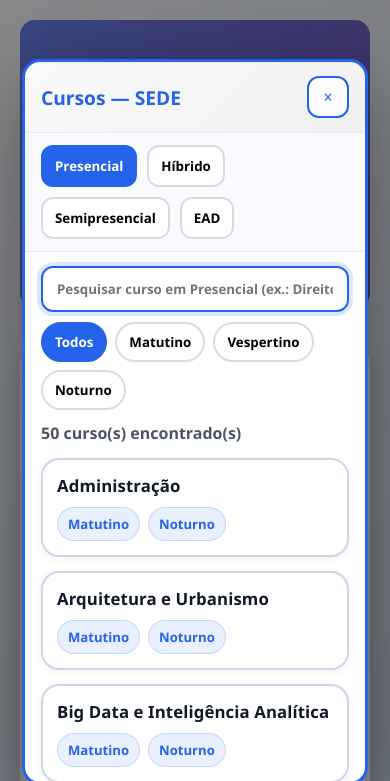
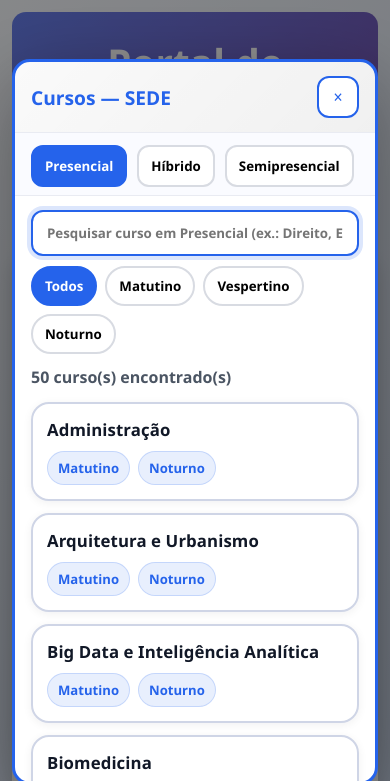
Before and after one commit to KauanSntz/portal-inscricoes, a plain HTML site: page index.html in a window 390 px wide. Both pictures are taken after a click on the button "Pesquisar Cursos". Shown: the top 781 px of the page. Drawn offline with Linux system fonts and the light colour scheme.

Commit message:
adicionando responsividade no mobile

```diff
--- a/assets/css/styles.css
+++ b/assets/css/styles.css
@@ -508,3 +508,58 @@ footer{
 .unidade.sul  { --accent: var(--u-sul);   --grad1:#ef4444; --grad2: var(--u-sul); }
 .unidade.norte{ --accent: var(--u-norte); --grad1:#8b5cf6; --grad2: var(--u-norte); }
 .unidade.oeste{ --accent: var(--u-oeste); --grad1:#2dd4bf; --grad2: var(--u-oeste); }
+
+/* ===== FIX MOBILE: modal não cortar o final ===== */
+
+/* usa altura dinâmica no mobile (dvh) com fallback */
+.modal{
+  display: flex;
+  flex-direction: column;
+  width: min(1100px, 96vw);
+
+  /* antes era max-height + calc no body; agora o modal controla */
+  max-height: 86vh;
+  max-height: 86dvh; /* mobile moderno */
+
+  overflow: hidden;
+}
+
+/* remove o cálculo de altura e deixa o body ocupar o resto */
+.modal-body{
+  flex: 1;
+  min-height: 0;              /* ESSENCIAL pra scroll interno funcionar */
+  overflow: auto;
+
+  -webkit-overflow-scrolling: touch; /* iOS mais suave */
+  overscroll-behavior: contain;
+
+  /* espaço extra pra último card não ficar "cortado" */
+  padding-bottom: calc(18px + env(safe-area-inset-bottom));
+}
+
+/* também ajuda em alguns celulares com barra flutuante */
+.modal-overlay{
+  padding-bottom: calc(22px + env(safe-area-inset-bottom));
+}
+
+/* ===== Responsivo: cursos em 1 coluna no celular ===== */
+@media (max-width: 520px){
+  body{ padding: 12px; }
+  header{ padding: 24px; border-radius: 14px; }
+  .unidade{ padding: 18px; }
+
+  .modal-overlay{ padding: 12px; }
+
+  .course-grid{
+    grid-template-columns: 1fr;
+    gap: 12px;
+  }
+
+  /* tabs podem estourar largura no mobile */
+  .modal-tabs{
+    overflow-x: auto;
+    -webkit-overflow-scrolling: touch;
+    scrollbar-width: none;
+  }
+  .modal-tabs::-webkit-scrollbar{ display:none; }
+}
```
